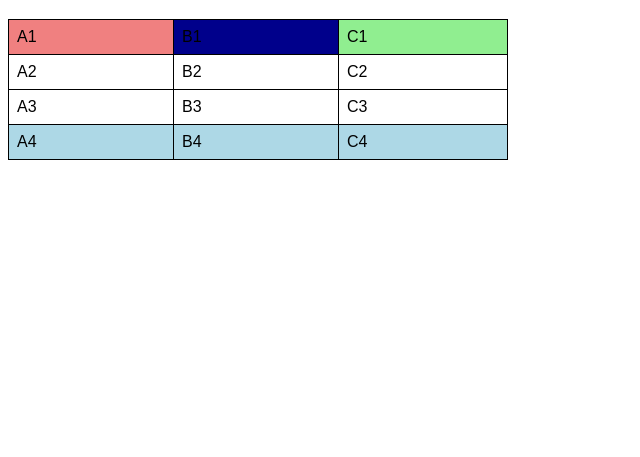
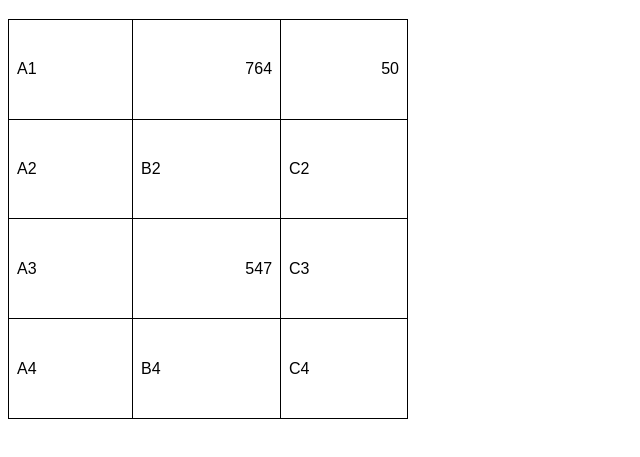
Before and after one commit to VixtorSouza/html-css, a plain HTML site: page exercicios/Ex012/table001.html in a window 1280 px wide. Shown: the part 61-518 px from the top of the page, without its empty margins (0-640 px from the left). Drawn offline with Linux system fonts and the light colour scheme.

Commit message:
terminando o table simple

```diff
--- a/exercicios/Ex012/table001.html
+++ b/exercicios/Ex012/table001.html
@@ -10,31 +10,24 @@
         }
 
        table {
-        width: 500px;
+        width: 400px;
+        height: 400px;
         border-collapse: collapse;
        }
         td {
             border: 1px solid black;
             padding: 8px;
+            text-align: left; /*Alinhamento horizontal*/
+            vertical-align: middle; /*Alinhamento vertical:
+                TOP,MIDDLE,BOTTOM.
+            */
 
         }
 
-        tr.linha {
-            background-color: lightblue;
+        .numero {
+            text-align: right;
         }
 
-        td#cor1 {
-            background: lightcoral;
-        }
-
-        td#cor2 {
-            background-color: darkblue;
-        }
-
-        td#cor3 {
-            background-color: lightgreen;
-
-        }
     </style>
 </head>
 <body>
@@ -50,22 +43,22 @@
             TABLE DATA = dado de tabela
     -->
         <table>
-            <tr>
-                <td id="cor1">A1</td>
-                <td id="cor2">B1</td>
-                <td id="cor3">C1</td>
+            <tr> <!--linha1-->
+                <td>A1</td>
+                <td class="numero">764</td>
+                <td class="numero">50</td>
             </tr>
-            <tr>
+            <tr> <!--Linha 2-->
                 <td>A2</td>
                 <td>B2</td>
                 <td>C2</td>
             </tr>
-            <tr>
+            <tr> <!--Linha 3-->
                 <td>A3</td>
-                <td>B3</td>
+                <td class="numero">547</td>
                 <td>C3</td>
             </tr>
-            <tr class="linha">
+            <tr> <!--Linha 4-->
                 <td>A4</td>
                 <td>B4</td>
                 <td>C4</td>
```
